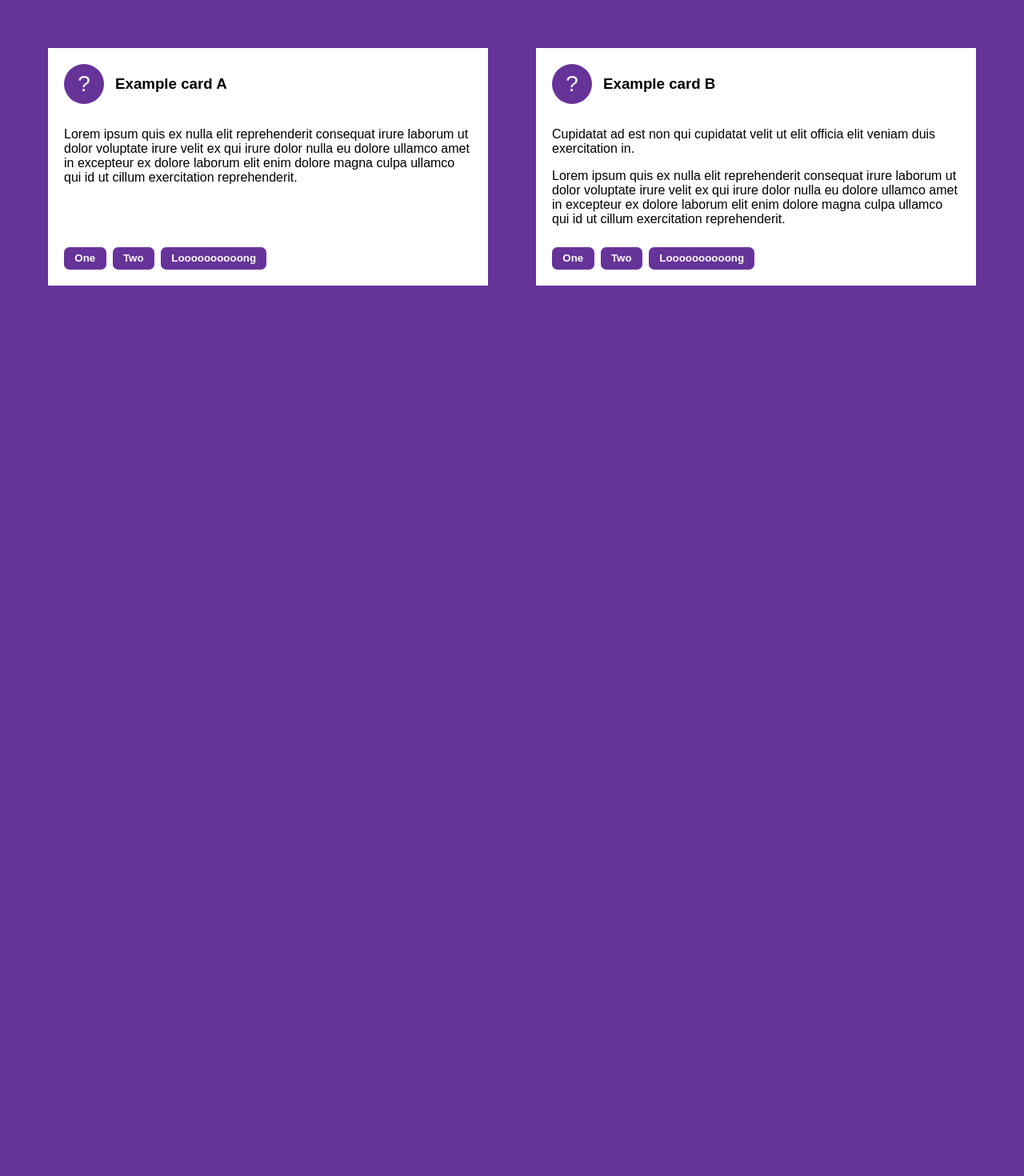
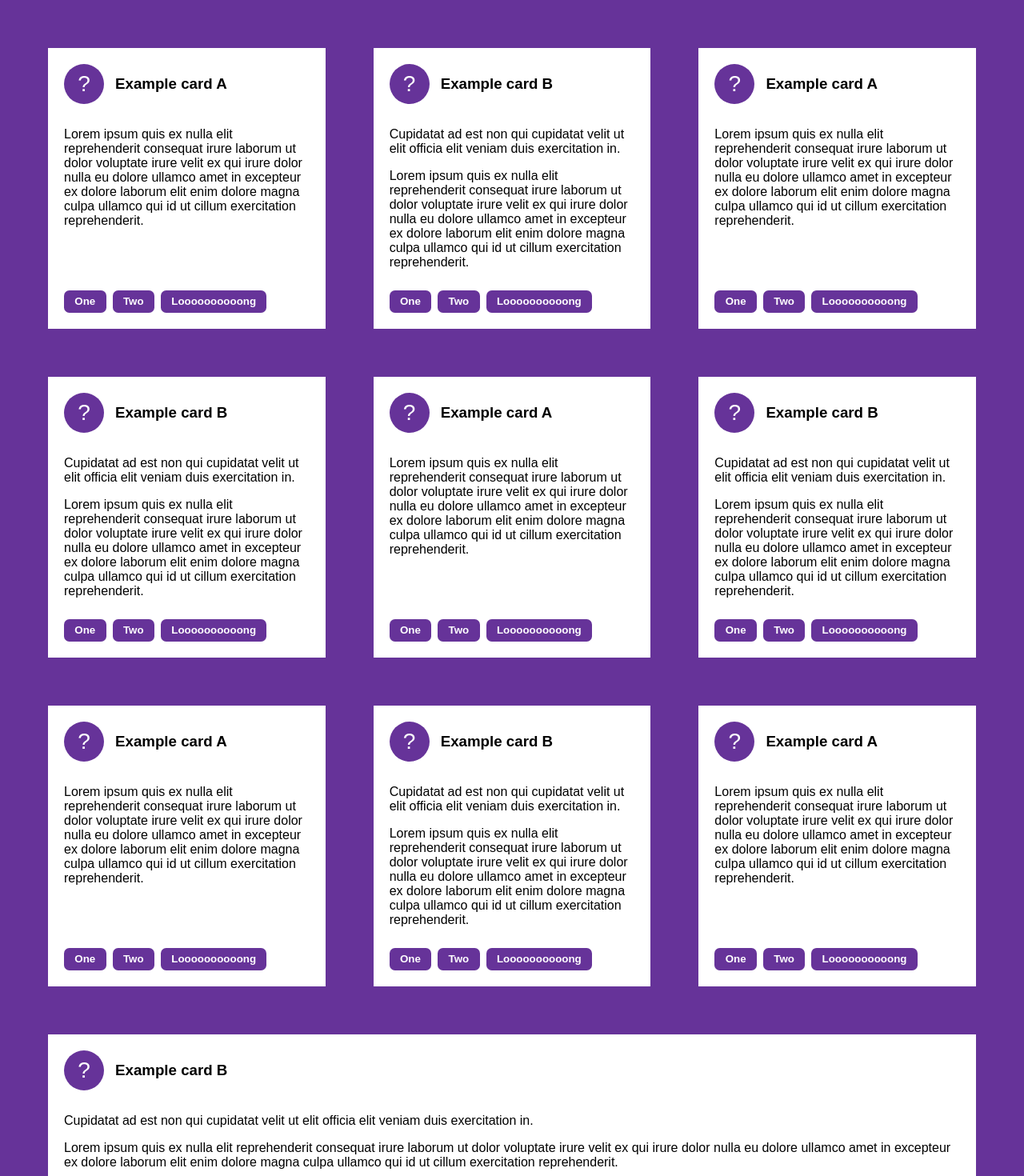
Before and after one commit to ezzatron/skeleton-components-prototype, a React (Vite) app: page / in a window 1280 px wide. Shown: the top 1470 px of the page at 80% size. Before the commit the page ends 800 px from the top, so only its background shows below. Built offline with nearby package versions, Linux system fonts and the light colour scheme.

Commit message:
Move skeletonize class to Card

```diff
--- a/src/components/Card.jsx
+++ b/src/components/Card.jsx
@@ -1,12 +1,18 @@
+import clsx from 'clsx'
 import React from 'react'
 
+import {skeletonize} from '../skeleton.module.css'
 import CardActions from './CardActions.jsx'
 import CardBody from './CardBody.jsx'
 import CardTitle from './CardTitle.jsx'
 import styles from './Card.module.css'
 
-export default function Card ({actions, children, title}) {
-  return <div className={styles.card}>
+export default function Card ({actions, children, skeleton, title}) {
+  const className = clsx(styles.card, {
+    [skeletonize]: skeleton,
+  })
+
+  return <div className={className}>
     <CardTitle>{title}</CardTitle>
     <CardBody>{children}</CardBody>
     <CardActions actions={actions} />
--- a/src/components/CardList.jsx
+++ b/src/components/CardList.jsx
@@ -1,13 +1,7 @@
-import clsx from 'clsx'
 import React from 'react'
 
-import {skeletonize} from '../skeleton.module.css'
 import styles from './Card.module.css'
 
-export default function CardList ({children, skeleton}) {
-  const className = clsx(styles.cardList, {
-    [skeletonize]: skeleton,
-  })
-
-  return <div className={className}>{children}</div>
+export default function CardList ({children}) {
+  return <div className={styles.cardList}>{children}</div>
 }
--- a/src/components/RealFakeCardList.jsx
+++ b/src/components/RealFakeCardList.jsx
@@ -15,5 +15,41 @@ export default function RealFakeCardList () {
       <p className={skeleton.light}>Cupidatat ad est non qui cupidatat velit ut elit officia elit veniam duis exercitation in.</p>
       <p className={skeleton.light}>Lorem ipsum quis ex nulla elit reprehenderit consequat irure laborum ut dolor voluptate irure velit ex qui irure dolor nulla eu dolore ullamco amet in excepteur ex dolore laborum elit enim dolore magna culpa ullamco qui id ut cillum exercitation reprehenderit.</p>
     </Card>
+
+    <Card title='Example card A' actions={['One', 'Two', 'Loooooooooong']}>
+      <p className={skeleton.light}>Lorem ipsum quis ex nulla elit reprehenderit consequat irure laborum ut dolor voluptate irure velit ex qui irure dolor nulla eu dolore ullamco amet in excepteur ex dolore laborum elit enim dolore magna culpa ullamco qui id ut cillum exercitation reprehenderit.</p>
+    </Card>
+
+    <Card title='Example card B' actions={['One', 'Two', 'Loooooooooong']}>
+      <p className={skeleton.light}>Cupidatat ad est non qui cupidatat velit ut elit officia elit veniam duis exercitation in.</p>
+      <p className={skeleton.light}>Lorem ipsum quis ex nulla elit reprehenderit consequat irure laborum ut dolor voluptate irure velit ex qui irure dolor nulla eu dolore ullamco amet in excepteur ex dolore laborum elit enim dolore magna culpa ullamco qui id ut cillum exercitation reprehenderit.</p>
+    </Card>
+
+    <Card title='Example card A' actions={['One', 'Two', 'Loooooooooong']}>
+      <p className={skeleton.light}>Lorem ipsum quis ex nulla elit reprehenderit consequat irure laborum ut dolor voluptate irure velit ex qui irure dolor nulla eu dolore ullamco amet in excepteur ex dolore laborum elit enim dolore magna culpa ullamco qui id ut cillum exercitation reprehenderit.</p>
+    </Card>
+
+    <Card title='Example card B' actions={['One', 'Two', 'Loooooooooong']}>
+      <p className={skeleton.light}>Cupidatat ad est non qui cupidatat velit ut elit officia elit veniam duis exercitation in.</p>
+      <p className={skeleton.light}>Lorem ipsum quis ex nulla elit reprehenderit consequat irure laborum ut dolor voluptate irure velit ex qui irure dolor nulla eu dolore ullamco amet in excepteur ex dolore laborum elit enim dolore magna culpa ullamco qui id ut cillum exercitation reprehenderit.</p>
+    </Card>
+
+    <Card title='Example card A' actions={['One', 'Two', 'Loooooooooong']}>
+      <p className={skeleton.light}>Lorem ipsum quis ex nulla elit reprehenderit consequat irure laborum ut dolor voluptate irure velit ex qui irure dolor nulla eu dolore ullamco amet in excepteur ex dolore laborum elit enim dolore magna culpa ullamco qui id ut cillum exercitation reprehenderit.</p>
+    </Card>
+
+    <Card title='Example card B' actions={['One', 'Two', 'Loooooooooong']}>
+      <p className={skeleton.light}>Cupidatat ad est non qui cupidatat velit ut elit officia elit veniam duis exercitation in.</p>
+      <p className={skeleton.light}>Lorem ipsum quis ex nulla elit reprehenderit consequat irure laborum ut dolor voluptate irure velit ex qui irure dolor nulla eu dolore ullamco amet in excepteur ex dolore laborum elit enim dolore magna culpa ullamco qui id ut cillum exercitation reprehenderit.</p>
+    </Card>
+
+    <Card title='Example card A' actions={['One', 'Two', 'Loooooooooong']}>
+      <p className={skeleton.light}>Lorem ipsum quis ex nulla elit reprehenderit consequat irure laborum ut dolor voluptate irure velit ex qui irure dolor nulla eu dolore ullamco amet in excepteur ex dolore laborum elit enim dolore magna culpa ullamco qui id ut cillum exercitation reprehenderit.</p>
+    </Card>
+
+    <Card title='Example card B' actions={['One', 'Two', 'Loooooooooong']}>
+      <p className={skeleton.light}>Cupidatat ad est non qui cupidatat velit ut elit officia elit veniam duis exercitation in.</p>
+      <p className={skeleton.light}>Lorem ipsum quis ex nulla elit reprehenderit consequat irure laborum ut dolor voluptate irure velit ex qui irure dolor nulla eu dolore ullamco amet in excepteur ex dolore laborum elit enim dolore magna culpa ullamco qui id ut cillum exercitation reprehenderit.</p>
+    </Card>
   </CardList>
 }
--- a/src/components/SkeletonCard.jsx
+++ b/src/components/SkeletonCard.jsx
@@ -1,16 +1,16 @@
 import React from 'react'
 
-import skeleton from '../skeleton.module.css'
+import {light} from '../skeleton.module.css'
 import Card from './Card.jsx'
 
-export default function SkeletonCard () {
-  return <Card title='Example card' actions={['One', 'Two', 'Loooooooooong']}>
-    <p className={skeleton.light}>
+export default function SkeletonCard ({skeleton}) {
+  return <Card skeleton={skeleton} title='Example card' actions={['One', 'Two', 'Loooooooooong']}>
+    <p className={light}>
       Cupidatat ad est non qui cupidatat velit ut elit officia elit veniam
       duis exercitation in.
     </p>
 
-    <p className={skeleton.light}>
+    <p className={light}>
       Lorem ipsum quis ex nulla elit reprehenderit consequat irure laborum ut
       dolor voluptate irure velit ex qui irure dolor nulla eu dolore ullamco
       amet in excepteur ex dolore laborum elit enim dolore magna culpa ullamco
--- a/src/components/SkeletonCardList.jsx
+++ b/src/components/SkeletonCardList.jsx
@@ -1,20 +1,19 @@
 import React from 'react'
 
-import skeleton from '../skeleton.module.css'
 import CardList from './CardList.jsx'
 import SkeletonCard from './SkeletonCard.jsx'
 
 export default function SkeletonCardList () {
-  return <CardList skeleton>
+  return <CardList>
+    <SkeletonCard skeleton />
     <SkeletonCard />
+    <SkeletonCard skeleton />
     <SkeletonCard />
+    <SkeletonCard skeleton />
     <SkeletonCard />
+    <SkeletonCard skeleton />
     <SkeletonCard />
-    <SkeletonCard />
-    <SkeletonCard />
-    <SkeletonCard />
-    <SkeletonCard />
-    <SkeletonCard />
+    <SkeletonCard skeleton />
     <SkeletonCard />
   </CardList>
 }
```
Also changed, not shown: src/skeleton-context.jsx (added, +17 -0 lines).
